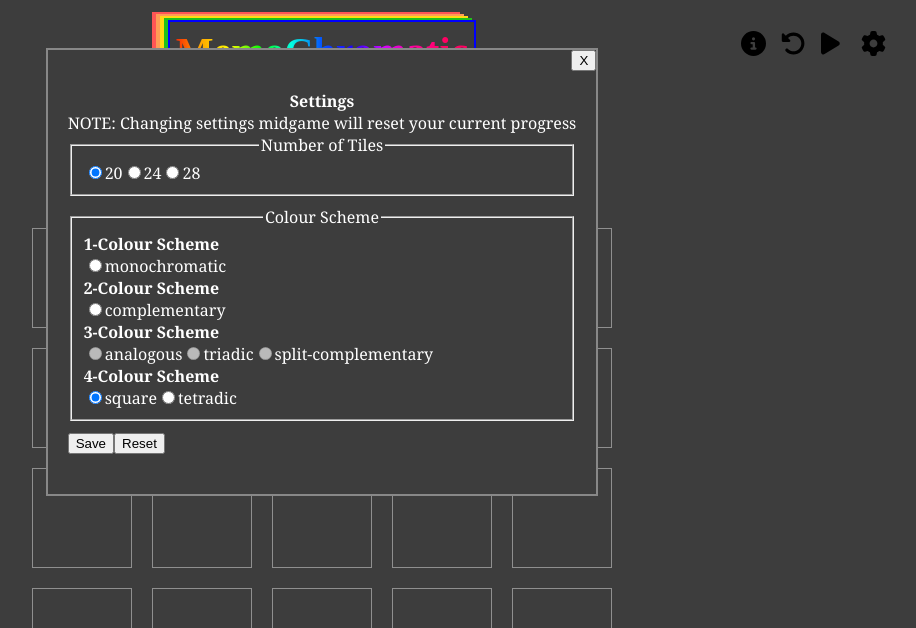
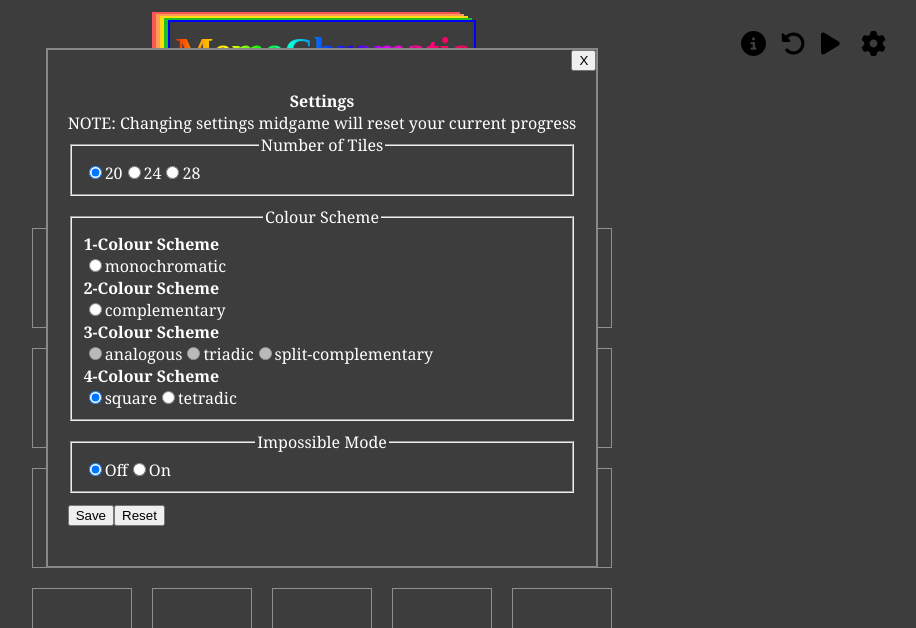
Before and after one commit to apersaud-dev/memochromatic, a React (Create React App) app: page / in a window 1280 px wide. Both pictures are taken after a click on the button 1191 px from the left and 45 px from the top of the page. Shown: the top 628 px of the page, without its empty margins (318-1234 px from the left). Built offline with nearby package versions, Linux system fonts and the light colour scheme; a web font is replaced by a local one.

Commit message:
Create interface for Settings props, add ImpossibleMode inputs, import helper function and remove commented out code

```diff
--- a/src/screens/Settings.tsx
+++ b/src/screens/Settings.tsx
@@ -1,9 +1,19 @@
-import React, { SetStateAction, useState } from "react"
+import React, { Dispatch, SetStateAction, useState } from "react"
 import Option from "../components/Option";
 import * as Data from '../staticData';
+import { handleInputChange } from "../helperFunctions";
 
-/*
-const Settings = ({ columns, colourScheme, impossibleMode, startImpossibleMode, updateSettings, open, close }: { columns: any, colourScheme: any, impossibleMode: any, startImpossibleMode: any, updateSettings: any, open: any, close: any }) => {
+interface ISettingsProps {
+    columns: number;
+    colourScheme: string;
+    impossibleMode: boolean;
+    startImpossibleMode: (str: string) => void;
+    updateSettings: (col: number, colour: string) => void;
+    open: boolean;
+    close: Dispatch<SetStateAction<boolean>>;
+}
+
+const Settings: React.FC<ISettingsProps> = ({ columns, colourScheme, impossibleMode, startImpossibleMode, updateSettings, open, close }) => {
 
     const [tilesSelection, setTilesSelection] = useState(columns);
     const [colourSelection, setColourSelection] = useState(colourScheme);
@@ -12,255 +22,6 @@ const Settings = ({ columns, colourScheme, impossibleMode, startImpossibleMode,
     if (!open) {
         return null;
     }
-
-    const handleInputChange = (value: string | boolean, state: any) => {
-        // How can I set the value of the input/radio to a number instead of a string?
-        let input;
-        switch (value) {
-            case "5":
-                input = 5;
-                break;
-            case "6":
-                input = 6;
-                break;
-            case "7":
-                input = 7;
-                break;
-            case 'true':
-                input = true;
-                break;
-            case 'false':
-                input = false;
-                break;
-            default:
-                input = value;
-                break;
-        }
-        state(input);
-    }
-
-    const disableTiles = colourSelection === "split-complementary" || colourSelection === "triadic" || colourSelection === "analogous" ? true : false;
-
-    const resetButtonHandler = () => {
-        setTilesSelection(columns);
-        setColourSelection(colourScheme);
-    }
-
-    const handleFormSubmit = (e: React.MouseEvent<HTMLButtonElement>) => {
-        e.preventDefault();
-        close(false);
-
-        if (difficulty)
-            startImpossibleMode(colourSelection)
-        else {
-            updateSettings(tilesSelection, colourSelection);
-        }
-    }
-
-    return (
-        <div className="settings">
-            <h2 className="settings__header">Settings</h2>
-            <button onClick={() => close(false)} className="settings__close">X</button>
-            <p className="settings__note">Changing settings midgame will reset your current progress.</p>
-            <form>
-                <fieldset>
-                    <legend>Number of Tiles</legend>
-                    <input
-                        id="twenty"
-                        type="radio"
-                        name="tiles"
-                        value={5}
-                        checked={tilesSelection * 4 === 20}
-                        onChange={(e) => { handleInputChange(e.target.value, setTilesSelection) }}
-                        disabled={disableTiles}
-                    />
-                    <label htmlFor="twenty">20</label>
-                    <input
-                        id="twentyFour"
-                        type="radio"
-                        name="tiles"
-                        value={6}
-                        checked={tilesSelection * 4 === 24}
-                        onChange={(e) => { handleInputChange(e.target.value, setTilesSelection) }}
-                    />
-                    <label htmlFor="twentyFour">24</label>
-                    <input
-                        id="twentyEight"
-                        type="radio"
-                        name="tiles"
-                        value={7}
-                        checked={tilesSelection * 4 === 28}
-                        onChange={(e) => { handleInputChange(e.target.value, setTilesSelection) }}
-                        disabled={disableTiles}
-                    />
-                    <label htmlFor="twentyEight">28</label>
-                </fieldset>
-                <fieldset>
-                    <legend>Colour Scheme</legend>
-                    <div>
-                        <h3>1-Colour Schemes</h3>
-                        <input
-                            id="monochromatic"
-                            type="radio"
-                            name="scheme"
-                            value="monochromatic"
-                            checked={colourSelection === "monochromatic"}
-                            onChange={(e) => { handleInputChange(e.target.value, setColourSelection) }}
-                        />
-                        <label htmlFor="monochromatic">Monochromatic</label>
-                    </div>
-                    <div>
-                        <h3>2-Colour Schemes</h3>
-                        <input
-                            id="complementary"
-                            type="radio"
-                            name="scheme"
-                            value="complementary"
-                            checked={colourSelection === "complementary"}
-                            onChange={(e) => { handleInputChange(e.target.value, setColourSelection) }}
-                        />
-                        <label htmlFor="complementary">Complementary</label>
-                    </div>
-                    <div>
-                        <h3>3-Colour Schemes</h3>
-                        <input
-                            id="analogous"
-                            type="radio"
-                            name="scheme"
-                            value="analogous"
-                            checked={colourSelection === "analogous"}
-                            onChange={(e) => { handleInputChange(e.target.value, setColourSelection) }}
-                            disabled={tilesSelection * 4 === 24 ? false : true}
-                        />
-                        <label htmlFor="analogous">Analogous</label>
-                        <input
-                            id="triadic"
-                            type="radio"
-                            name="scheme"
-                            value="triadic"
-                            checked={colourSelection === "triadic"}
-                            onChange={(e) => { handleInputChange(e.target.value, setColourSelection) }}
-                            disabled={tilesSelection * 4 === 24 ? false : true}
-                        />
-                        <label htmlFor="triadic">Triadic</label>
-                        <input
-                            id="split-complementary"
-                            type="radio"
-                            name="scheme"
-                            value="split-complementary"
-                            checked={colourSelection === "split-complementary"}
-                            onChange={(e) => { handleInputChange(e.target.value, setColourSelection) }}
-                            disabled={tilesSelection * 4 === 24 ? false : true}
-                        />
-                        <label htmlFor="split-complementary">Split-Complementary</label>
-                    </div>
-                    <div>
-                        <h3>4-Colour Schemes</h3>
-                        <input
-                            id="tetradic"
-                            type="radio"
-                            name="scheme"
-                            value="tetradic"
-                            checked={colourSelection === "tetradic"}
-                            onChange={(e) => { handleInputChange(e.target.value, setColourSelection) }}
-                        />
-                        <label htmlFor="tetradic">Tetradic</label>
-                        <input
-                            id="square"
-                            type="radio"
-                            name="scheme"
-                            value="square"
-                            checked={colourSelection === "square"}
-                            onChange={(e) => { handleInputChange(e.target.value, setColourSelection) }}
-                        />
-                        <label htmlFor="square">Square</label>
-                    </div>
-                </fieldset>
-                <fieldset>
-                    <legend>Impossible Mode</legend>
-                    <input
-                        id="impossibleOff"
-                        type="radio"
-                        name="impossible"
-                        value="false"
-                        checked={difficulty === false}
-                        onChange={(e) => { handleInputChange(e.target.value, setDifficulty) }}
-                    />
-                    <label htmlFor="impossibleOff">Off</label>
-                    <input
-                        id="impossibleOn"
-                        type="radio"
-                        name="impossible"
-                        value="true"
-                        checked={difficulty === true}
-                        onChange={(e) => { handleInputChange(e.target.value, setDifficulty) }}
-                    />
-                    <label htmlFor="impossibleOn">On</label>
-                </fieldset>
-                <button type="submit" onClick={(e) => handleFormSubmit(e)}>Save</button>
-                <button type="button" onClick={() => resetButtonHandler()}>Reset</button>
-            </form>
-        </div>
-    )
-}
-
-
-
-/*
-interface Settings {
-    columns: number;
-    colourScheme: string;
-    impossibleMode: boolean;
-    //startImpossibleMode: (str: string) => {};
-    open: boolean;
-    close: React.Dispatch<SetStateAction<boolean>>;
-    // boardWidth: number;
-    // width: number;
-    // height: number;
-    updateSettings: (col: React.SetStateAction<number>, colour: React.SetStateAction<string>) => {};
-}
-
-interface IOption {
-    id: string;
-    name: string;
-    value: number | string;
-}
-*/
-const Settings = ({ columns, colourScheme, impossibleMode, startImpossibleMode, updateSettings, open, close }: { columns: any, colourScheme: any, impossibleMode: any, startImpossibleMode: any, updateSettings: any, open: any, close: any }) => {
-
-    const [tilesSelection, setTilesSelection] = useState(columns);
-    const [colourSelection, setColourSelection] = useState(colourScheme);
-    const [difficulty, setDifficulty] = useState(impossibleMode);
-
-    if (!open) {
-        return null;
-    }
-
-    // const handleInputChange = (value: string | boolean, state: any) => {
-    //     // How can I set the value of the input/radio to a number instead of a string?
-    //     let input;
-    //     switch (value) {
-    //         case "5":
-    //             input = 5;
-    //             break;
-    //         case "6":
-    //             input = 6;
-    //             break;
-    //         case "7":
-    //             input = 7;
-    //             break;
-    //         case 'true':
-    //             input = true;
-    //             break;
-    //         case 'false':
-    //             input = false;
-    //             break;
-    //         default:
-    //             input = value;
-    //             break;
-    //     }
-    //     state(input);
-    // }
 
     const disableTiles = colourSelection === "split-complementary" || colourSelection === "triadic" || colourSelection === "analogous" ? true : false;
 
@@ -367,6 +128,27 @@ const Settings = ({ columns, colourScheme, impossibleMode, startImpossibleMode,
                         })}
                     </div>
                 </fieldset>
+                <fieldset>
+                    <legend>Impossible Mode</legend>
+                    <input
+                        id="impossibleOff"
+                        type="radio"
+                        name="impossible"
+                        value="false"
+                        checked={difficulty === false}
+                        onChange={(e) => { handleInputChange(e.target.value, setDifficulty) }}
+                    />
+                    <label htmlFor="impossibleOff">Off</label>
+                    <input
+                        id="impossibleOn"
+                        type="radio"
+                        name="impossible"
+                        value="true"
+                        checked={difficulty === true}
+                        onChange={(e) => { handleInputChange(e.target.value, setDifficulty) }}
+                    />
+                    <label htmlFor="impossibleOn">On</label>
+                </fieldset>
                 <button type="submit" onClick={(e) => handleFormSubmit(e)}>Save</button>
                 <button type="button" onClick={() => resetButtonHandler()}>Reset</button>
             </form>
```
